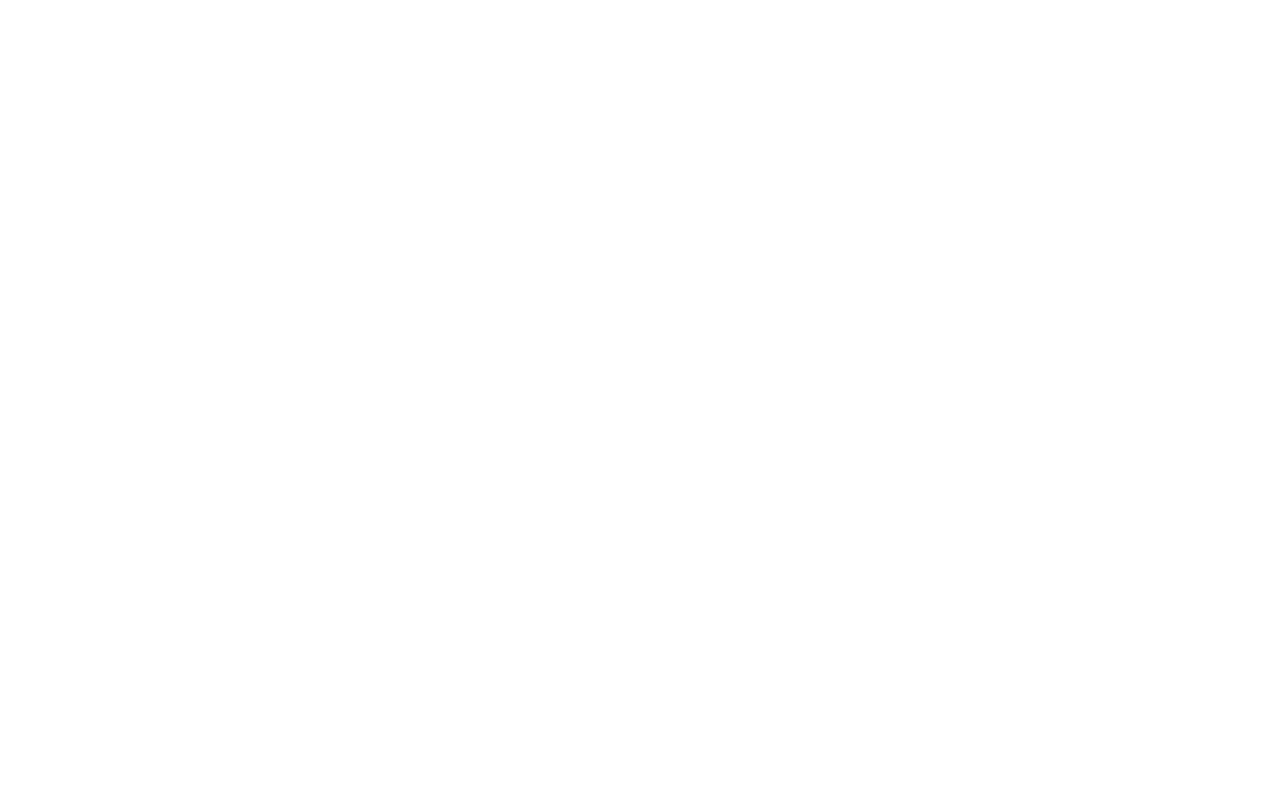
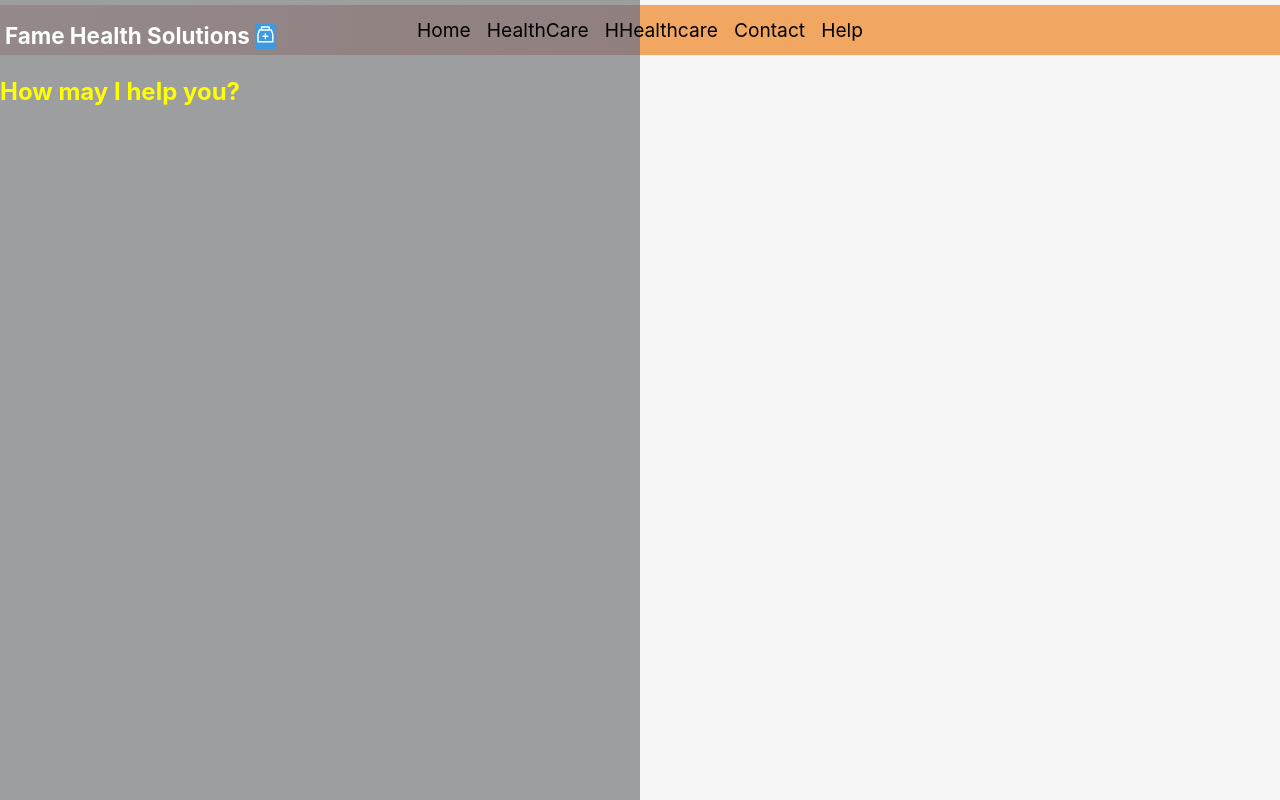
Before and after one commit to Bkanneh2020/health_Solution, a React (Create React App) app in the folder fame_health_solution/: page /Help in a window 1280 px wide. Before the commit this address had no page. Built offline with nearby package versions, Linux system fonts and the light colour scheme.

Commit message:
eeven even changes

```diff
--- a/fame_health_solution/src/App.css
+++ b/fame_health_solution/src/App.css
@@ -30,7 +30,8 @@ padding: 3px;
  position: absolute;
  margin-left: 93%;
  top: 0;
- font-size: 1.8rem;
+ font-size: 1.7rem;
+ color: #aa4c4c;
 }
 
 @media only screen and (min-width: 768px){
@@ -49,7 +50,7 @@ padding: 3px;
 
 
   nav{
-    background: linear-gradient(to right, #FA9494 0%, #FA9494 50%, #F1A661 50%, #F1A661 100%);
+    background: linear-gradient(to right, #948989 0%, #917f7f 50%, #F1A661 50%, #F1A661 100%);
 
   }
 
@@ -89,16 +90,7 @@ padding: 3px;
     display: flex;
   }
 */
-  .contactstyle{
-  margin-top: 0;
-  padding: 5px;
-  font-size: 1.2rem;
-  }
 
-.homestyle{
-  font-size: 1.2rem;
-  padding: 5px;
-}
 .arrowdown{
   display: none;
 }
--- a/fame_health_solution/src/App.js
+++ b/fame_health_solution/src/App.js
@@ -9,6 +9,7 @@ import House from './HomeLinks/House';
 import School from './HomeLinks/School';
 import Plane from './HomeLinks/Plane';
 import Work from './HomeLinks/Work';
+import Help from './HomeLinks/Help';
 
 
 function App() {
@@ -23,6 +24,7 @@ function App() {
       <Route path='Plane' element={<Plane/>}/>
       <Route path='Work' element={<Work/>}/>
       <Route path='House' element={<House/>}/>
+      <Route path='Help' element={<Help/>}/>
     </Route>
    </Routes>
    </BrowserRouter>
--- a/fame_health_solution/src/HomeLinks/Header.jsx
+++ b/fame_health_solution/src/HomeLinks/Header.jsx
@@ -1,21 +1,28 @@
 import React from "react";
 import { useMediaQuery } from "react-responsive";
+import{AiOutlineMedicineBox} from 'react-icons/ai';
 
 const Compname =()=>{
     const headingForSmall= useMediaQuery({
         query:'(max-width: 768px)'
     })
 
+    const headingForBig= useMediaQuery({
+        query:'(min-width: 768px)'
+    })
     return(
         <div className="compnamestyle">
-            <h3>
-                Fame Health Solutions
+            {headingForBig && (
+            <h3 style={{color:'#fff', fontSize:'1.4rem'}}>
+                Fame Health Solutions <span style={{color:'#fff', fontSize:'1.3rem', backgroundColor: '#3B9AE1'}}><AiOutlineMedicineBox /></span>
             </h3>
 
+            )}
+
             {headingForSmall && (
-                <div style={{marginTop:'-10px'}}>
+                <div style={{marginTop:'-20px', backgroundColor:'black', color:'#fff', marginLeft:'-5px', paddingRight:'60px'}}>
                 <h3>
-                Fame Health Solutions
+                <span style={{marginTop:'3px', color:'#fff', fontSize:'1.3rem', backgroundColor: '#3B9AE1'}}><AiOutlineMedicineBox /></span>Fame Health Solutions
                 </h3>
                 </div>
             )}
--- /dev/null
+++ b/fame_health_solution/src/HomeLinks/Help.jsx
@@ -0,0 +1,12 @@
+import React from "react";
+
+
+const Help =()=>{
+    return(
+        <div>
+            <h2 style={{color:'yellow'}}>How may I help you?</h2>
+        </div>
+    )
+}
+
+export default Help;
--- a/fame_health_solution/src/HomeLinks/MenuList.jsx
+++ b/fame_health_solution/src/HomeLinks/MenuList.jsx
@@ -5,6 +5,7 @@ import { useState } from "react";
 import SmallScreen from "./SmallScreen";
 import { AiOutlineDown } from "react-icons/ai";
 import SecondSmall from "./SecondSmall";
+
 
 const SmallLinks = () => {
   const SmallerLinks = useMediaQuery({
@@ -26,29 +27,28 @@ const SmallLinks = () => {
 
   }
 
-
   return (
-    <div style={{ marginLeft:'-15px', paddingTop:'40px'}} className='listmenu'>
+    <div style={{ marginLeft:'-15px', paddingTop:'20px', backgroundColor:'black'}}>
       {SmallerLinks && (
         <ul style={listmenu}>
           <li>
-            <Link to="/" style={{textDecoration:'none'}}>Home</Link>
+            <Link to="/" style={{textDecoration:'none', color:'#fff'}}>Home</Link>
           </li>
           <li>
-            <Link to="/Work" style={{textDecoration:'none'}}>HealthCare</Link>
-            <AiOutlineDown className="arrowdown" onClick={handleClick} />
+            <Link to="/Work" style={{textDecoration:'none', color:'#fff'}}>HealthCare</Link>
+            <AiOutlineDown className="arrowdown" style={{color:'#fff'}} onClick={handleClick}/>
             {isDisplay && <SmallScreen />}
           </li>
           <li>
-            <Link to="/House" style={{textDecoration:'none'}}>HHealthCare</Link>
-            <AiOutlineDown className="arrowdown" onClick={eventClick} />
+            <Link to="/House" style={{textDecoration:'none', color:'#fff'}}>HHealthCare</Link>
+            <AiOutlineDown className="arrowdown" style={{color:'#fff'}} onClick={eventClick} />
             {DisplaySecond && <SecondSmall />}
           </li>
           <li>
-            <Link to="/Contact" style={{textDecoration:'none'}}>Contact</Link>
+            <Link to="/Contact" style={{textDecoration:'none', color:'#fff'}}>Contact</Link>
           </li>
           <li>
-            <Link to="/Help" style={{textDecoration:'none'}}>Help</Link>
+            <Link to="/Help" style={{textDecoration:'none', color:'#fff'}}>Help</Link>
           </li>
         </ul>
       )}
--- a/fame_health_solution/src/HomeLinks/Navmenu.jsx
+++ b/fame_health_solution/src/HomeLinks/Navmenu.jsx
@@ -5,6 +5,7 @@ import Compname from "./Header";
 import { AiOutlineMenu } from "react-icons/ai";
 import { useMediaQuery } from "react-responsive";
 import SmallLinks from "./MenuList";
+import SeconDropMenu from "./SecondDropMenu";
 
 const Navmenu = () => {
 
@@ -19,6 +20,13 @@ const Navmenu = () => {
     query: '(min-width:768px)'
   });
 
+  const [HoveringTime, setHoveringTime]=useState(false);
+
+  const handleMouseTime =()=>{
+    setHoveringTime(true)
+  };
+
+
   return (
     <>
       <nav>
@@ -32,47 +40,50 @@ const Navmenu = () => {
             <li>
               <Link
                 to="/"
-                style={{ textDecoration: "none", color: "black" }}
-                className="homestyle"
+                style={{ textDecoration: "none", color: "black", padding: "5px",
+                fontSize: "1.2rem" }}
               >
                 Home
               </Link>
             </li>
 
-            <li className="healthlist">
+            <li onMouseOver={handleMouseTime}>
               <Link
                 to="/work"
-                style={{ textDecoration: "none", color: "black" }}
-                className="healthlist"
+                style={{ textDecoration: "none", color: "black",  padding: "5px",
+                fontSize: "1.2rem" }}
               >
                 HealthCare{" "}
               </Link>
+              {HoveringTime && <SeconDropMenu />}
             </li>
 
-            <li className="homehealthlist">
+            <li>
               <Link
                 to="/House"
-                style={{ textDecoration: "none", color: "black" }}
-                className="homehealthlist"
+                style={{ textDecoration: "none", color: "black", padding: "5px",
+                fontSize: "1.2rem"}}
               >
                 HHealthcare
               </Link>
             </li>
 
-            <li className="contactstyle">
+            <li>
               <Link
                 to="/Contact"
-                style={{ textDecoration: "none", color: "black" }}
-                className="contactstyle"
+                style={{ textDecoration: "none", color: "black", padding: "5px",
+                fontSize: "1.2rem" }}
+
               >
                 Contact
               </Link>
             </li>
 
-            <li className="help">
+            <li>
               <Link
                 to="/Help"
-                style={{ textDecoration: "none", color: "black" }}
+                style={{ textDecoration: "none", color: "black", padding: "5px",
+                fontSize: "1.2rem" }}
 
               >
                 Help
--- /dev/null
+++ b/fame_health_solution/src/HomeLinks/SecondDropMenu.jsx
@@ -0,0 +1,33 @@
+import React from "react";
+import{Link} from 'react-router-dom';
+
+
+
+
+const SeconDropMenu =()=>{
+    return(
+
+    <div style={{display:'flex'}}>
+            <ul>
+                <li>
+                    <Link to='Nursing'></Link>
+                </li>
+                <li>
+                    <Link to='Therapy'></Link>
+                </li>
+                <li>
+                    <Link to='Minfulness'></Link>
+                </li>
+                <li>
+                    <Link to='Peace of Mind'></Link>
+                </li>
+                <li>
+                    <Link to='Exercise'></Link>
+                </li>
+            </ul>
+        </div>
+
+    )
+}
+
+export default SeconDropMenu;
--- a/fame_health_solution/src/HomeLinks/SmallScreen.jsx
+++ b/fame_health_solution/src/HomeLinks/SmallScreen.jsx
@@ -8,31 +8,31 @@ const SmallScreen = () => {
   });
 
   return (
-    <div style={{ backgroundColor: "yellow" }}>
+    <div style={{ backgroundColor: "#73777B", marginLeft:'-25px' }}>
       {WhenSmaller && (
         <ul>
-          <li>
-            <Link to="" style={{ textDecoration: "none" }}>
+          <li style={{listStyle:'none', fontSize:'.9rem'}}>
+            <Link to="" style={{ textDecoration: "none", color:'#fff', marginLeft:'-13px'}}>
               Nuring
             </Link>
           </li>
-          <li>
-            <Link to="" style={{ textDecoration: "none" }}>
+          <li style={{listStyle:'none', fontSize:'.9rem'}}>
+            <Link to="" style={{ textDecoration: "none", color:'#fff', marginLeft:'-13px' }}>
               Therapy
             </Link>
           </li>
-          <li>
-            <Link to="" style={{ textDecoration: "none" }}>
+          <li style={{listStyle:'none', fontSize:'.9rem'}}>
+            <Link to="" style={{ textDecoration: "none", color:'#fff', marginLeft:'-13px' }}>
               Mindfulness
             </Link>
           </li>
-          <li>
-            <Link to="" style={{ textDecoration: "none" }}>
+          <li style={{listStyle:'none', fontSize:'.9rem'}}>
+            <Link to="" style={{ textDecoration: "none", color:'#fff', marginLeft:'-13px' }}>
               Peace of Mind
             </Link>
           </li>
-          <li>
-            <Link to="" style={{ textDecoration: "none" }}>
+          <li style={{listStyle:'none', fontSize:'.9rem'}}>
+            <Link to="" style={{ textDecoration: "none", color:'#fff', marginLeft:'-13px' }}>
               Exercise
             </Link>
           </li>
```
Also changed, not shown: fame_health_solution/src/HomeLinks/SecondSmall.jsx (+11 -11 lines), fame_health_solution/src/HomeLinks/FirstDropMenu.jsx (added).
